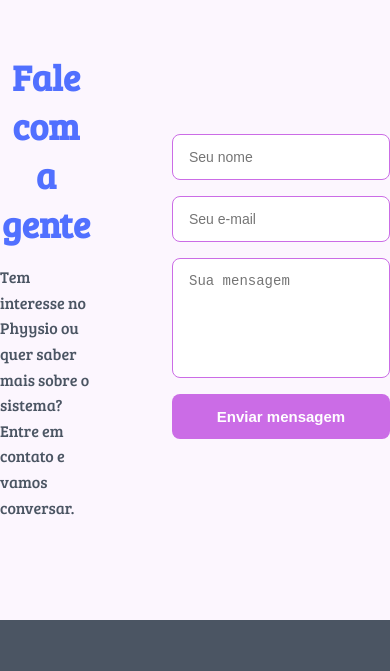
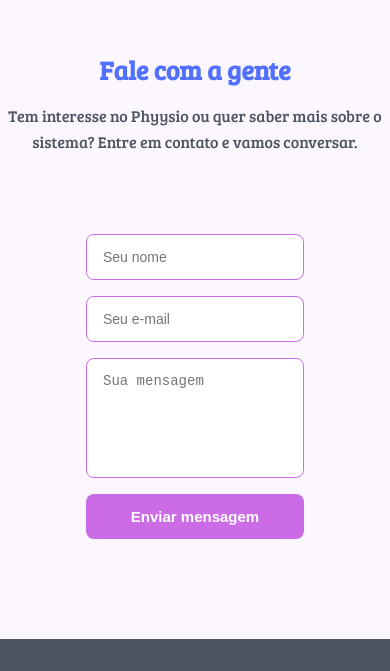
Before and after one commit to vicentejuniordev/Phyysio, a React (Vite) app in the folder phyysio-frontend/: page / in a window 390 px wide. Shown: the part 4793-5464 px from the top of the page. Built offline with nearby package versions, Linux system fonts and the light colour scheme.

Commit message:
fix: add resposive design in `Form Section` component

```diff
--- a/phyysio-frontend/src/components/ContactSection/ContactSection.css
+++ b/phyysio-frontend/src/components/ContactSection/ContactSection.css
@@ -1,6 +1,7 @@
 @import '../../styles/global.css';
 
 .contact-section {
+  display: flex;
   padding: 100px 0;
   background-color: rgba(203, 108, 230, 0.06);
   font-family: "Bree Serif", serif;
@@ -67,3 +68,23 @@
 .contact-form button:hover {
   background-color: #5170ff;
 }
+
+
+@media screen and (max-width: 768px) {
+  .contact-container {
+    flex-direction: column;
+  }
+
+  .contact-text h2 {
+  font-size: 26px;
+  color: #5170ff;
+  margin-bottom: 16px;
+  }
+
+  .contact-text p {
+  font-size: 16px;
+  color: #4b5563;
+  text-align: center;
+  }
+
+}
```
